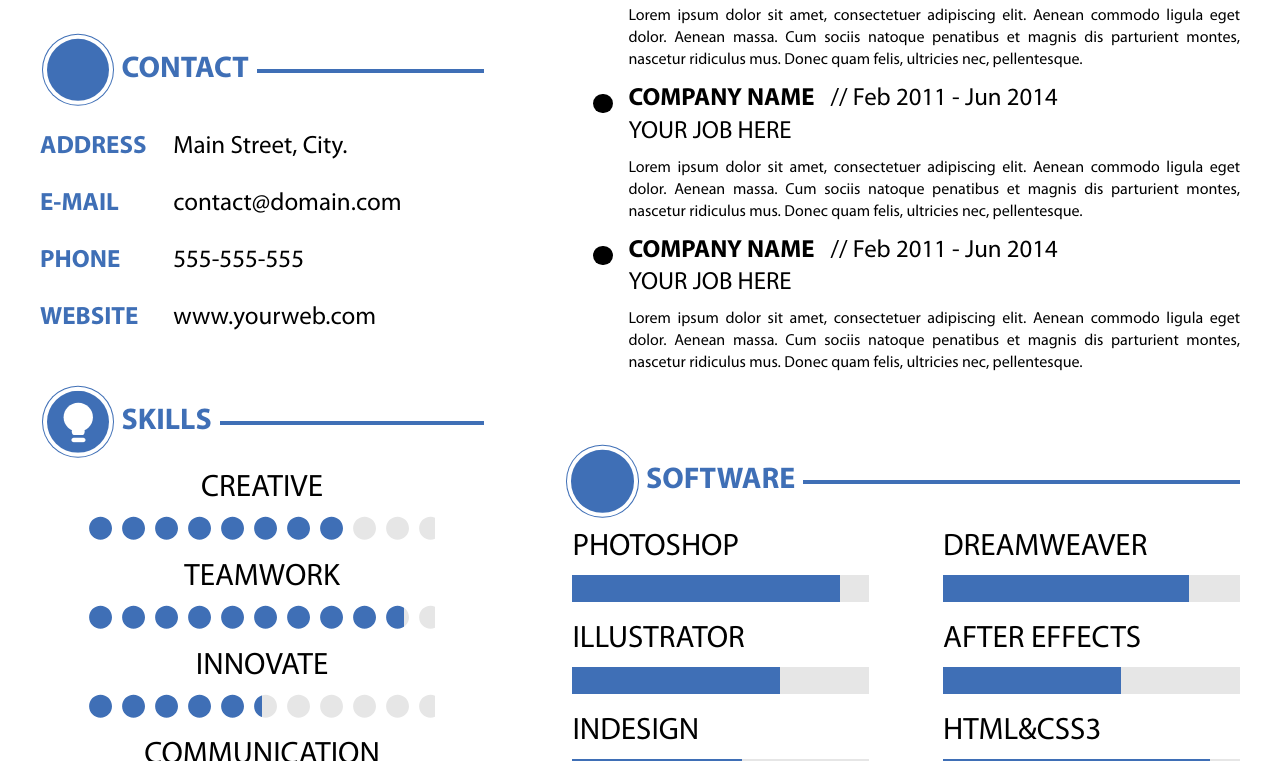
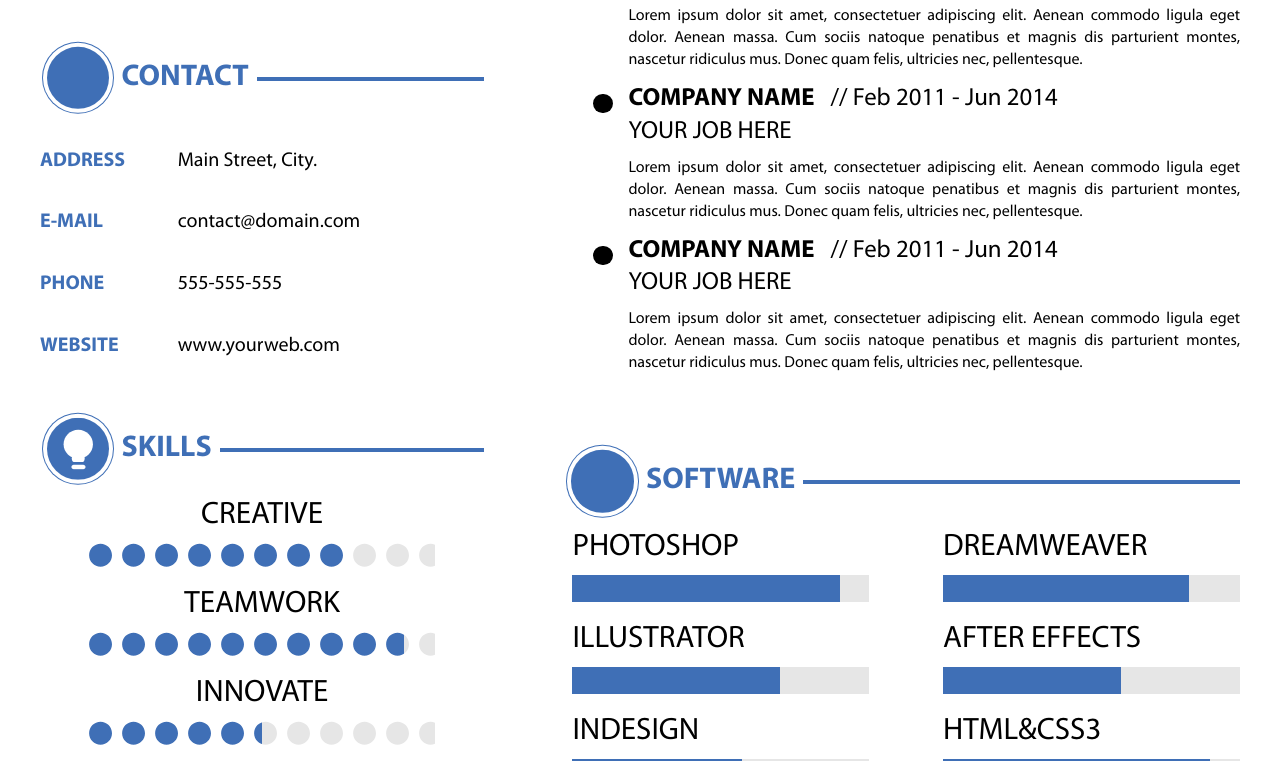
Before and after one commit to mamilla11/cv, a website built with webpack: page src/html/index.pug in a window 1280 px wide. Shown: the part 1018-1779 px from the top of the page. Built offline with nearby package versions, Linux system fonts and the light colour scheme.

Commit message:
contact section adaptivity added

```diff
--- a/src/html/index.pug
+++ b/src/html/index.pug
@@ -27,22 +27,22 @@ html
               | eleifend ac, enim. Aliquam lorem ante, dapibus in, viverra quis,
               | feugiat a, tellus. Phasellus viverra nulla ut metus varius laoreet.
               | Quisque rutrum.</b>
-          section.cv__section.contact
+          section.cv__section.cv__section--contact
             h2.title.title--contact Contact
-            .contact__table
-              .contact__column
-              .contact__row
-                p.contact__cell.contact__type Address
-                p.contact__cell.contact__value Main Street, City.
-              .contact__row
-                p.contact__cell.contact__type E-mail
-                a.contact__cell.contact__value.link(href="mailto:contact@domain.com") contact@domain.com
-              .contact__row
-                p.contact__cell.contact__type Phone
-                p.contact__cell.contact__value 555-555-555
-              .contact__row
-                p.contact__cell.contact__type Website
-                a.contact__cell.contact__value.link(href="#") www.yourweb.com
+            .deftable
+              .deftable__column
+              .deftable__row
+                p.deftable__cell.deftable__definition Address
+                p.deftable__cell.deftable__value Main Street, City.
+              .deftable__row
+                p.deftable__cell.deftable__definition E-mail
+                a.deftable__cell.deftable__value.link(href="mailto:contact@domain.com") contact@domain.com
+              .deftable__row
+                p.deftable__cell.deftable__definition Phone
+                p.deftable__cell.deftable__value 555-555-555
+              .deftable__row
+                p.deftable__cell.deftable__definition Website
+                a.deftable__cell.deftable__value.link(href="#") www.yourweb.com
           section.cv__section.cv__section--skills
             h2.title.title--skills Skills
             .range
--- a/src/scss/contact.scss
+++ /dev/null
@@ -1,30 +0,0 @@
-.contact__table {
-  display: table;
-  width: 100%;
-}
-
-.contact__column {
-  display: table-column;
-  width: 30%;
-}
-
-.contact__row {
-  display: table-row;
-}
-
-.contact__cell {
-  display: table-cell;
-  padding-top: 35px;
-  vertical-align: middle;
-}
-
-.contact__type {
-  font-size: 25px;
-  text-transform: uppercase;
-  font-weight: bold;
-  color: $color-blue;
-}
-
-.contact__value {
-  font-size: 25px;
-}
--- a/src/scss/cv.scss
+++ b/src/scss/cv.scss
@@ -54,6 +54,7 @@
 
   &--profile {
     text-align: justify;
+    margin-bottom: 100px;
   }
 
   &--education {
--- /dev/null
+++ b/src/scss/deftable.scss
@@ -0,0 +1,42 @@
+$scale: 0.8;
+$font-size: 25px;
+
+.deftable {
+  display: table;
+  width: 100%;
+
+  @include calc-font($font-size, $scale);
+
+  @media (min-width: $width-desktop) {
+    @include calc-font($font-size);
+  }
+}
+
+.deftable__column {
+  display: table-column;
+  width: 40%;
+
+  @media (min-width: $width-tablet) {
+    width: 20%;
+  }
+
+  @media (min-width: $width-tablet-large) {
+    width: 31%;
+  }
+}
+
+.deftable__row {
+  display: table-row;
+}
+
+.deftable__cell {
+  display: table-cell;
+  padding-top: 41.7px;
+  vertical-align: middle;
+}
+
+.deftable__definition {
+  text-transform: uppercase;
+  font-weight: bold;
+  color: $color-blue;
+}
--- a/src/scss/intro.scss
+++ b/src/scss/intro.scss
@@ -27,7 +27,7 @@ $prof-size: 29px;
       0 0 0 19px $color-blue;
   }
 
-  @media (min-width: $width-tablet-large) {
+  @media (min-width: $width-desktop) {
     margin-left: 23px;
   }
 }
--- a/src/scss/style.scss
+++ b/src/scss/style.scss
@@ -8,4 +8,4 @@
 @import "range.scss";
 @import "cv.scss";
 @import "intro.scss";
-@import "contact.scss";
+@import "deftable.scss";
```
